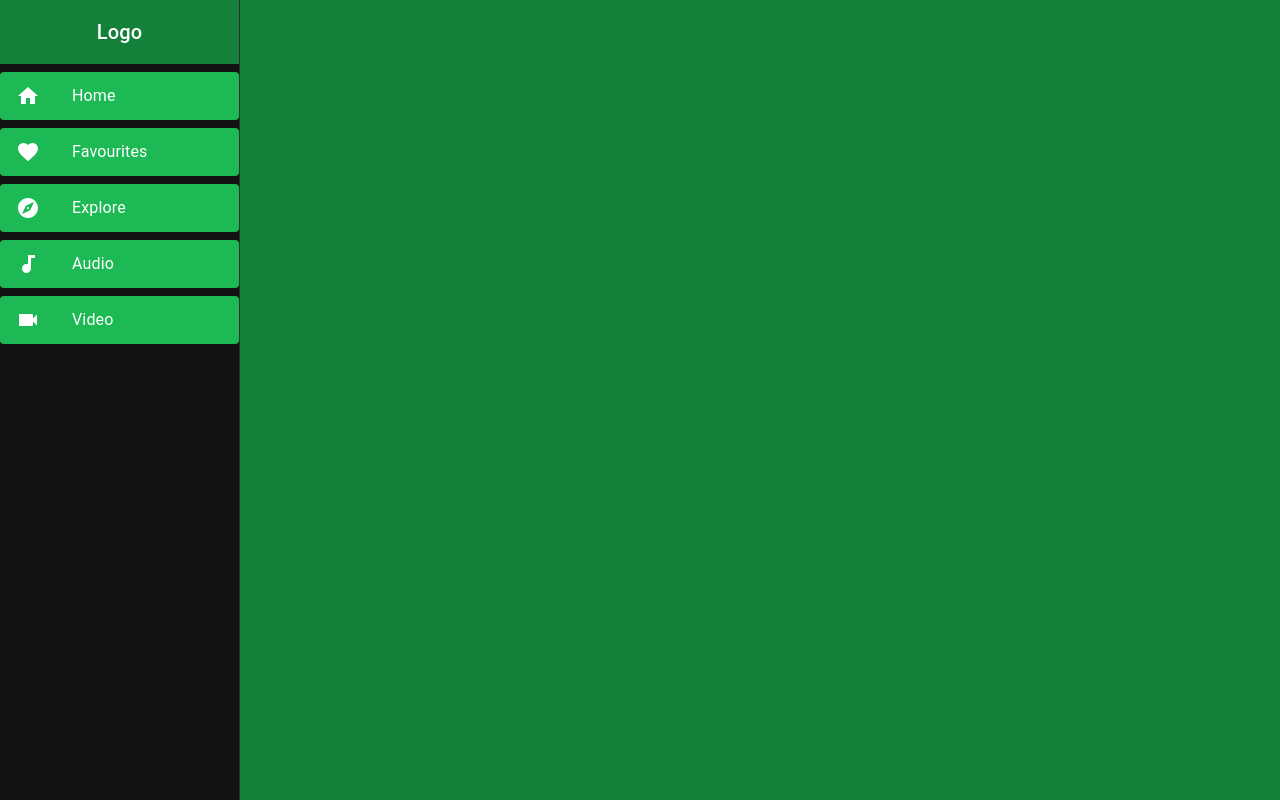
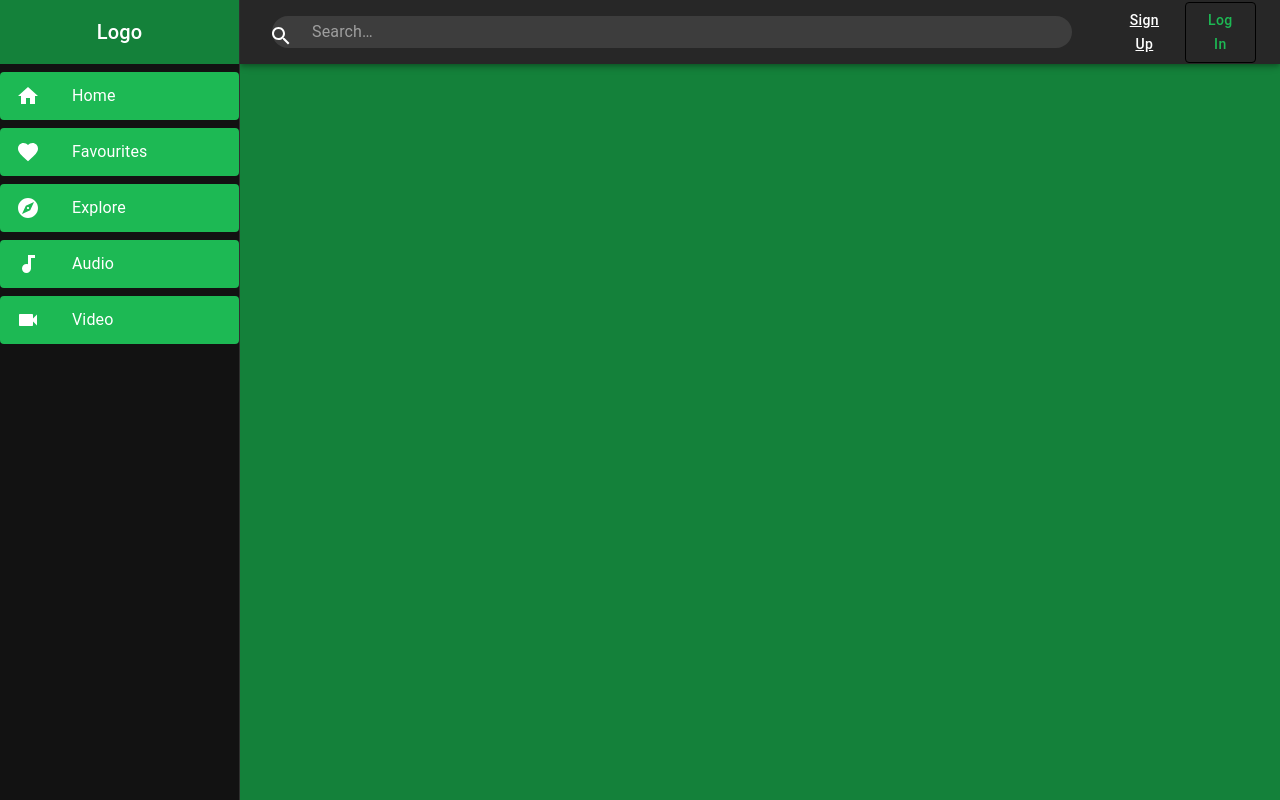
Before and after one commit to AmoghCreator/Flipr-Hackathon, a React (Create React App) app in the folder client/: page / in a window 1280 px wide. Built offline with nearby package versions, Linux system fonts and the light colour scheme.

Commit message:
created navbar

```diff
--- /dev/null
+++ b/client/src/components/Navbar.jsx
@@ -0,0 +1,69 @@
+import React from "react";
+import {
+  Box,
+  alpha,
+  AppBar,
+  Toolbar,
+  IconButton,
+  InputBase,
+  Button,
+} from "@mui/material";
+import { Search as SearchIcon } from "@mui/icons-material";
+
+const drawerWidth = 240;
+
+const Navbar = () => {
+  return (
+    <AppBar
+      position="fixed"
+      color="default"
+      sx={{ width: `calc(100% - ${drawerWidth}px)`, ml: `${drawerWidth}px` }}
+    >
+      <Toolbar>
+        <Box
+          sx={{
+            flexGrow: 1,
+            width: "100%",
+            maxWidth: 800,
+            ml: 1,
+            mr: 5,
+            borderRadius: 25,
+            background: alpha("#ffffff", 0.1),
+            position: "relative",
+          }}
+        >
+          <IconButton
+            color="inherit"
+            edge="start"
+            sx={{ position: "absolute", left: 1 }}
+          >
+            <SearchIcon />
+          </IconButton>
+          <InputBase
+            placeholder="Search…"
+            sx={{
+              flexGrow: 1,
+              width: "100%",
+              paddingLeft: "40px",
+            }}
+            inputProps={{ "aria-label": "search" }}
+          />
+        </Box>
+        <Button
+          color="inherit"
+          sx={{ textDecoration: "underline", textTransform: "none" }}
+        >
+          Sign Up
+        </Button>
+        <Button
+          variant="outlined"
+          sx={{ ml: 1, borderColor: "black", textTransform: "none" }}
+        >
+          Log In
+        </Button>
+      </Toolbar>
+    </AppBar>
+  );
+};
+
+export default Navbar;
--- a/client/src/pages/Home.jsx
+++ b/client/src/pages/Home.jsx
@@ -1,5 +1,6 @@
 import React from "react";
 import Sidebar from "../components/Sidebar";
+import Navbar from "../components/Navbar";
 import { Box } from "@mui/material";
 
 const Home = () => {
@@ -13,6 +14,7 @@ const Home = () => {
         }}
       >
         <Sidebar />
+        <Navbar />
       </Box>
     </div>
   );
```
